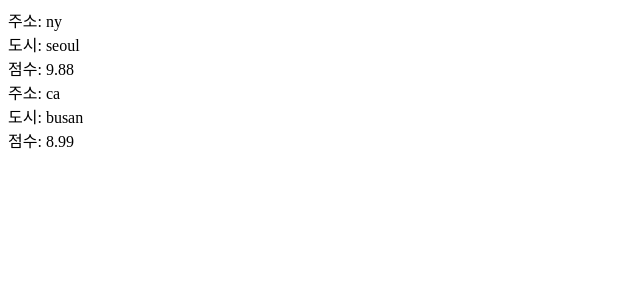
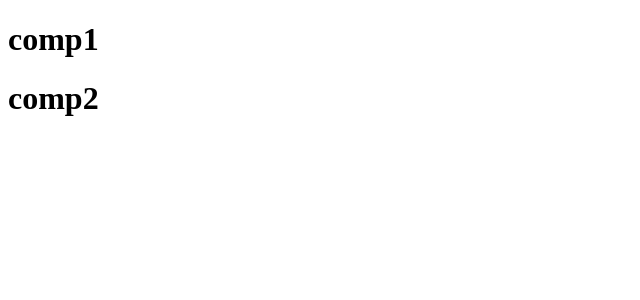
Before and after one commit to Jin19121/react20241105, a React (Vite) app: page / in a window 1280 px wide. Shown: the top 300 px of the page, without its empty margins (0-640 px from the left). Built offline with nearby package versions, Linux system fonts and the light colour scheme.

Commit message:
props 이것저것

```diff
--- /dev/null
+++ b/src/apps/MyApp17.jsx
@@ -0,0 +1,43 @@
+import React from "react";
+
+function Comp2() {
+  return <h1>comp2</h1>;
+}
+
+function Comp(props) {
+  console.log(props.name);
+  console.log(props.age);
+  console.log(props.foods);
+  console.log(props.book.title);
+  console.log(props.book.author);
+  props.info();
+  props.desc();
+  return (
+    <div>
+      <h1>comp1</h1>
+      {props.elem}
+    </div>
+  );
+}
+
+function MyApp17(props) {
+  return (
+    <div>
+      <Comp
+        name="hello"
+        age={3.14}
+        foods={["pizza", "burger"]}
+        book={{ title: "도겸시점", author: "도겸" }}
+        info={function () {
+          console.log("프람으로 넘긴 함수");
+        }}
+        desc={() => {
+          console.log("프람으로 넘긴 애로우 펑션");
+        }}
+        elem={<Comp2 />}
+      />
+    </div>
+  );
+}
+
+export default MyApp17;
--- a/src/main.jsx
+++ b/src/main.jsx
@@ -1,9 +1,9 @@
 import { StrictMode } from "react";
 import { createRoot } from "react-dom/client";
-import MeApp16 from "./practice/MeApp16.jsx";
+import MyApp17 from "./apps/MyApp17.jsx";
 
 createRoot(document.getElementById("root")).render(
   <StrictMode>
-    <MeApp16 />
+    <MyApp17 />
   </StrictMode>,
 );
```
